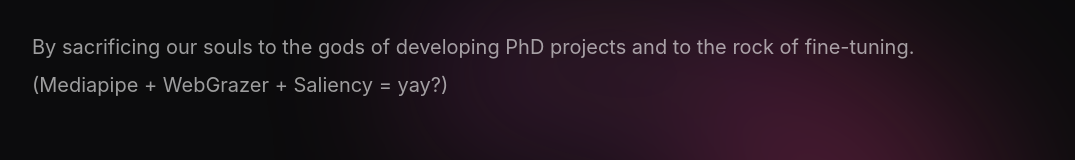
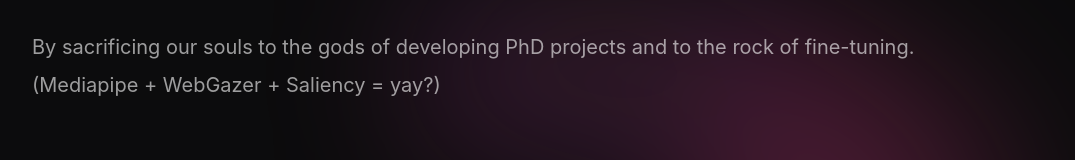
Before and after one commit to MiniHacks/icursor, a Next.js app in the folder packages/frontend/: page / in a window 1280 px wide. Shown: the part 1807-1967 px from the top of the page, without its empty margins (120-1195 px from the left). Built offline with nearby package versions, Linux system fonts and the light colour scheme.

Commit message:
🍮 fix typos

```diff
--- a/packages/frontend/components/FooterText.tsx
+++ b/packages/frontend/components/FooterText.tsx
@@ -60,7 +60,7 @@ const FooterText = (): JSX.Element => {
 							the rock of fine-tuning.
 						</Text>
 						<Text>
-							(Mediapipe + WebGrazer + Saliency = yay?)
+							(Mediapipe + WebGazer + Saliency = yay?)
 						</Text>
 				</VStack>
 			</SlideFade>
--- a/packages/frontend/pages/index.tsx
+++ b/packages/frontend/pages/index.tsx
@@ -17,7 +17,7 @@ const Home: NextPage = () => {
   const howRef = useRef<HTMLDivElement | null>(null);
 
   return (
-    <PageLayout title={"icursor"} desc={"Cursor that moves with the power of your eyes!"}>
+    <PageLayout title={"iCursor"} desc={"Cursor that moves with the power of your eyes!"}>
       <Flex gap="24px" py="24px" px="120px" h="100%" minH="100%" bg="background" direction="column">
         <Section innerRef={undefined} marginBottom="4rem">
           <Image
```
